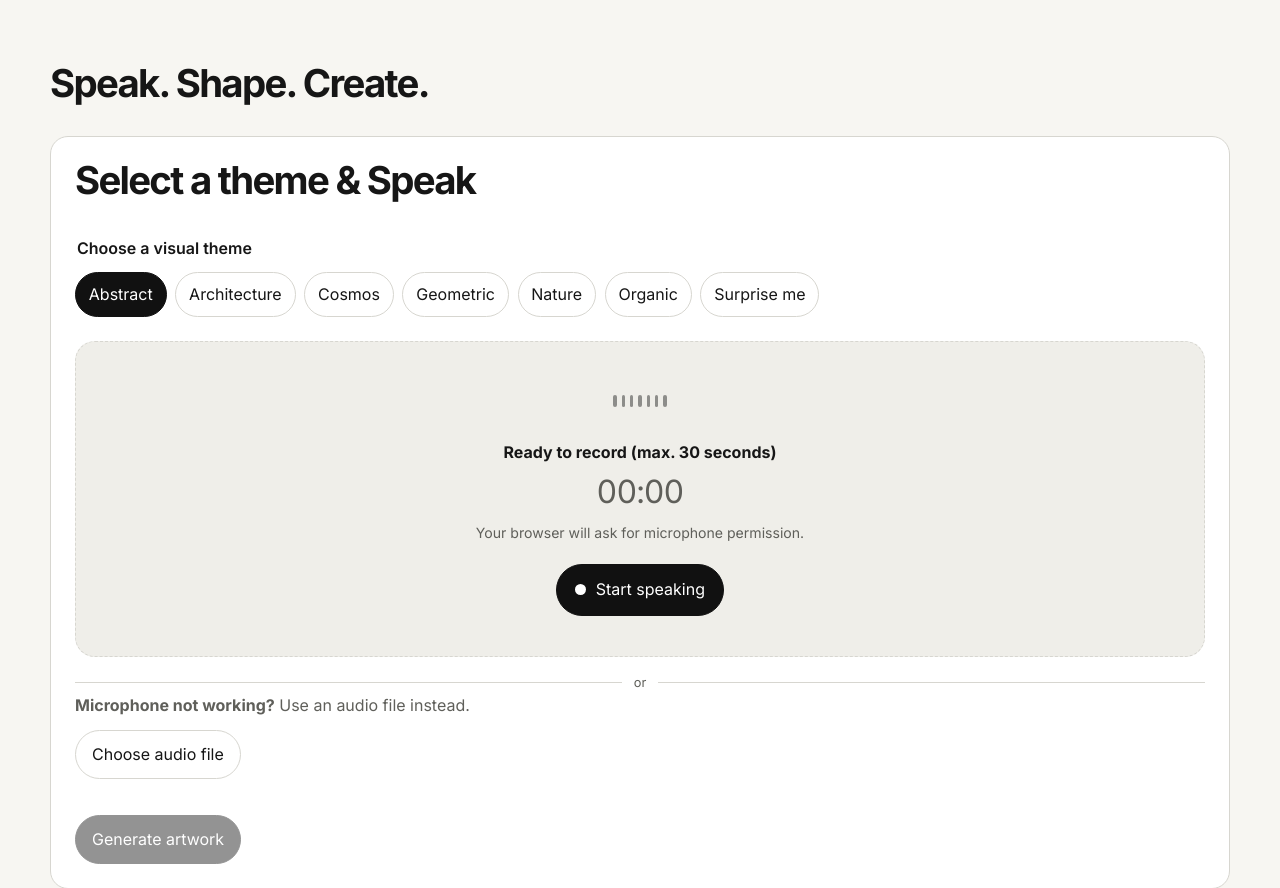
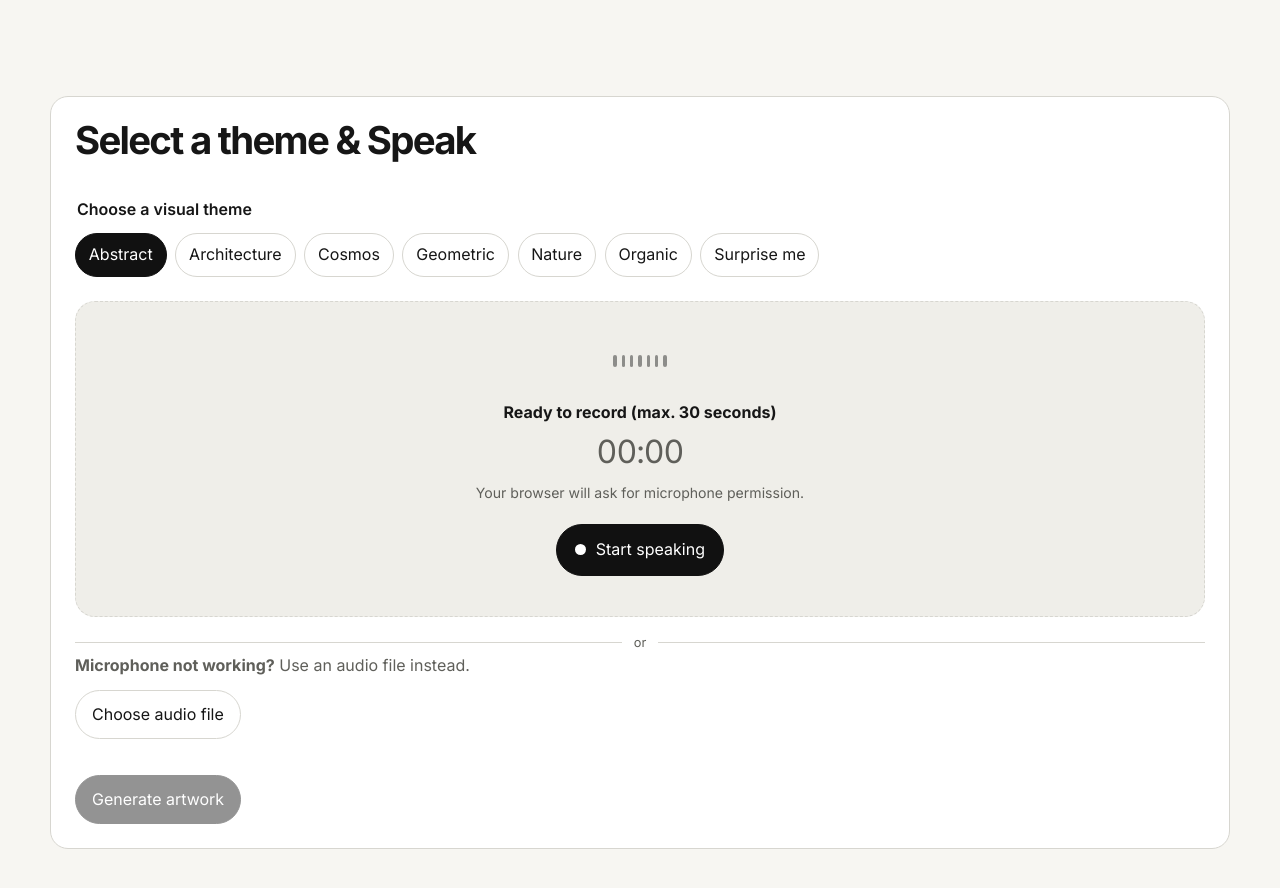
Before and after one commit to edimaudo/reotoi, a FastAPI app: page /app in a window 1280 px wide. Shown: the part 75-963 px from the top of the page. Run offline with FastAPI, Linux system fonts and the light colour scheme.

Commit message:
Update app.html

```diff
--- a/templates/app.html
+++ b/templates/app.html
@@ -4,7 +4,7 @@
 <section class="creation-page" aria-labelledby="create-title">
     <div class="section-heading section-heading--wide">
         <!-- <p class="eyebrow">CREATE</p> -->
-        <h2 id="create-title">Speak. Shape. Create.</h2>
+        <!-- <h2 id="create-title">Speak. Shape. Create.</h2> -->
         <!-- <p>Choose a theme, then let the character of your voice become the artwork.</p> -->
     </div>
 
```
